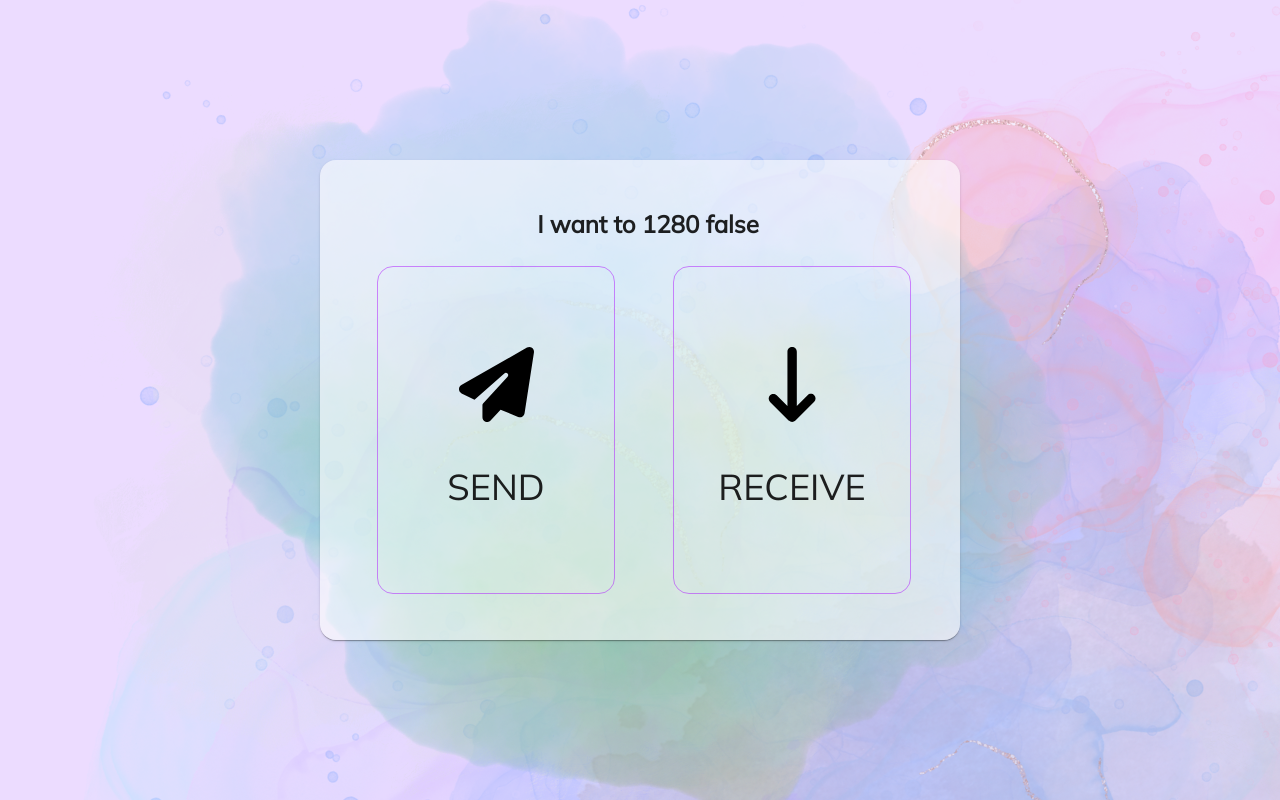
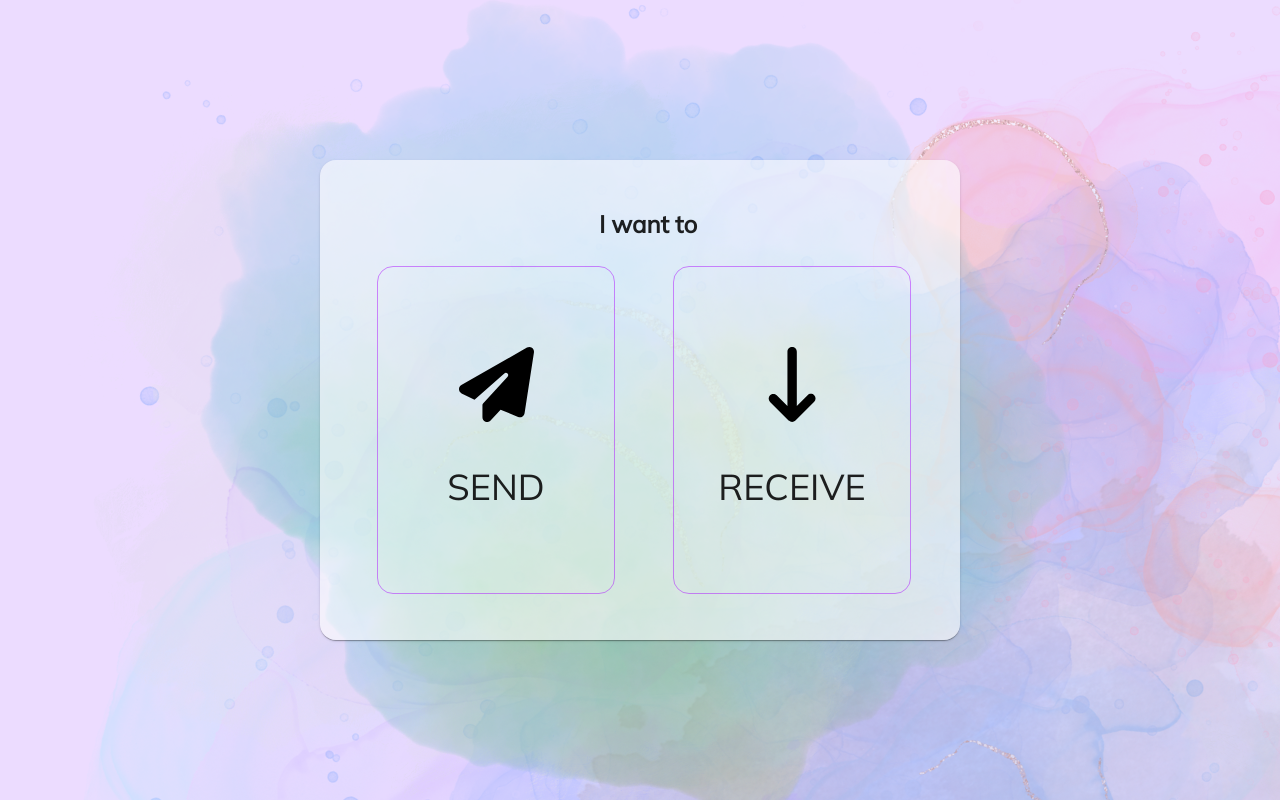
Before and after one commit to minghao912/Octopus-ui, a Next.js app: page / in a window 1280 px wide. Built offline with nearby package versions, Linux system fonts and the light colour scheme.

Commit message:
fix: remove debug message from production

```diff
--- a/pages/index.tsx
+++ b/pages/index.tsx
@@ -74,7 +74,7 @@ export default function Home() {
                         align="center"
                         gutterBottom
                     >
-                        I want to {width} {isMobile ? "true" : "false"}
+                        I want to
                     </Typography>
                 </Grid>
                 <Grid item sx={{ height: '80%' }}>
```
